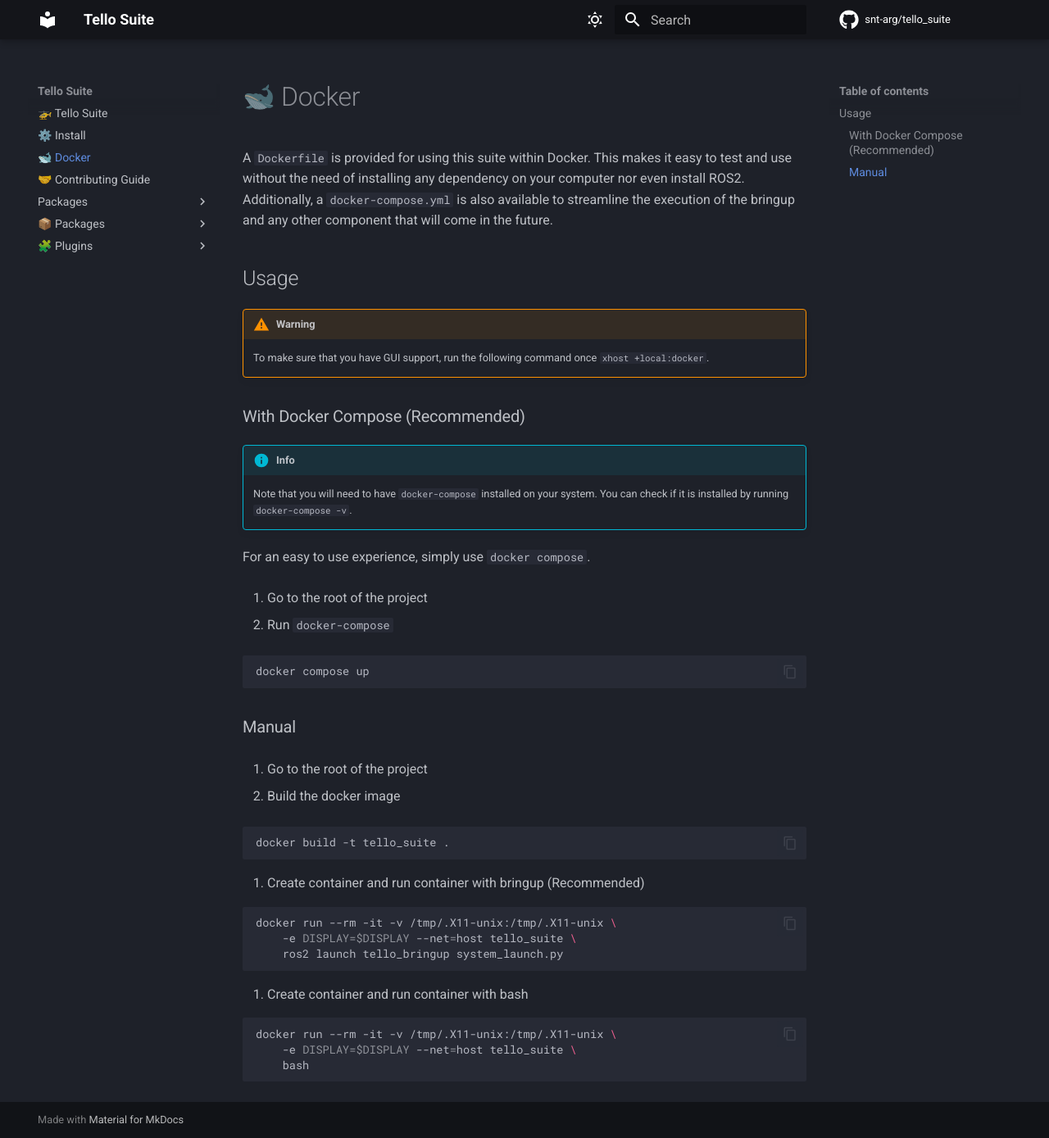
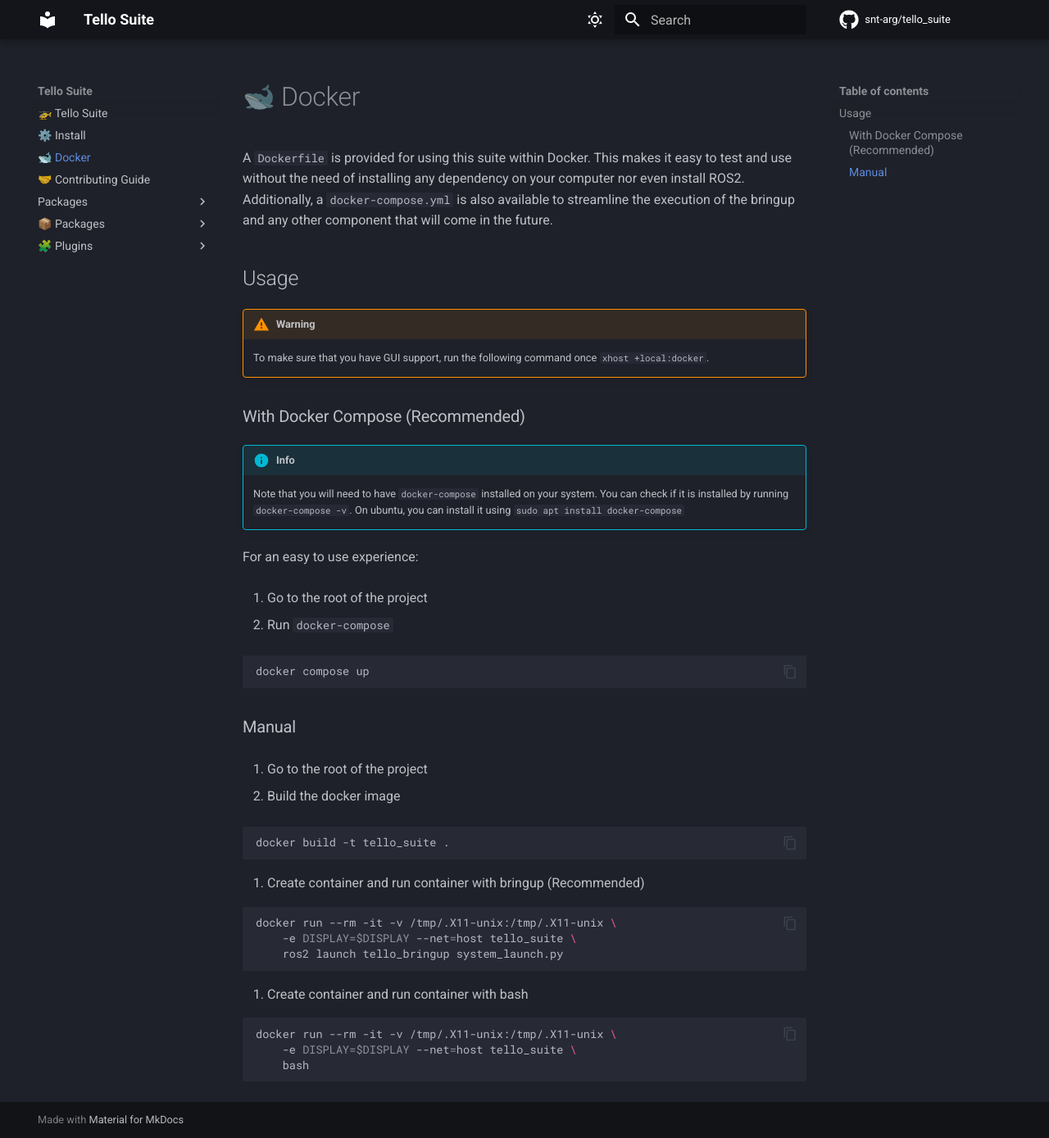
Before and after one commit to teusch-shawn-unilu/robot_suite_v2, an MkDocs documentation site: the page built from docs/3.docker.md, in a window 1280 px wide and 1389 px high. Shown: the whole window at 82% size. Built offline with MkDocs 1.6.1 and Material for MkDocs 9.7.7, drawn with Linux system fonts in a browser that asks for light colours; comment, search, counter and statistics services are not loaded.

Commit message:
docs: add instructions how to install docker-compose

```diff
--- a/docs/3.docker.md
+++ b/docs/3.docker.md
@@ -14,9 +14,10 @@
 !!! info
 
     Note that you will need to have `docker-compose` installed on your system.
-    You can check if it is installed by running `docker-compose -v`.
+    You can check if it is installed by running `docker-compose -v`. On ubuntu,
+    you can install it using `sudo apt install docker-compose`
 
-For an easy to use experience, simply use `docker compose`.
+For an easy to use experience:
 
 1. Go to the root of the project
 
```
